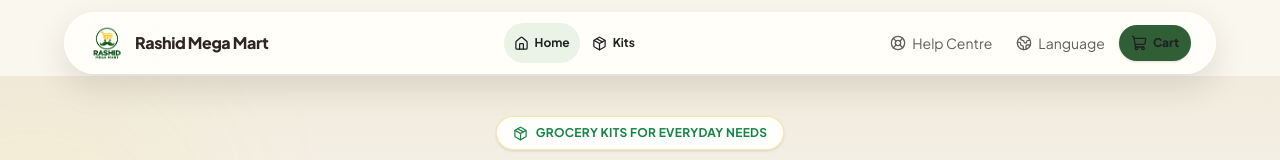
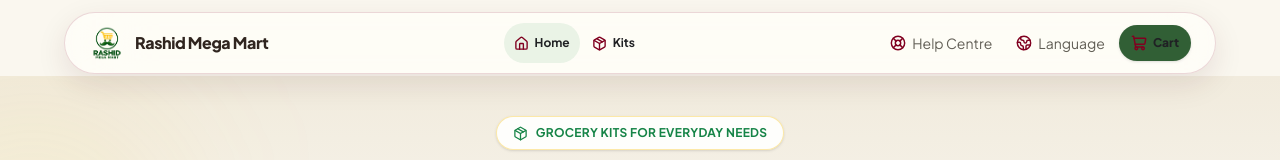
Before and after one commit to NoorTechnologies/rashidmegamartv0.1, a Next.js app: page / in a window 1280 px wide. Shown: the top 160 px of the page. Built offline with nearby package versions, Linux system fonts and the light colour scheme.

Commit message:
Refine navigation icons and translucent surfaces

```diff
--- a/src/components/BottomNav.tsx
+++ b/src/components/BottomNav.tsx
@@ -175,7 +175,7 @@ export default function BottomNav() {
       <header className="pointer-events-none fixed inset-x-0 top-3 z-50 hidden px-4 lg:block">
         <nav
           aria-label="Main navigation"
-          className="pointer-events-auto mx-auto flex h-[62px] max-w-6xl items-center justify-between gap-2 rounded-full border border-white/80 bg-[#FFFEFA]/90 px-4 shadow-[0_12px_34px_rgba(32,20,18,0.12)] backdrop-blur-2xl backdrop-saturate-150 xl:px-6"
+          className="pointer-events-auto mx-auto flex h-[62px] max-w-6xl items-center justify-between gap-2 rounded-full border border-[#800020]/15 bg-[#FFFEFA]/68 px-4 shadow-[0_10px_30px_rgba(64,24,32,0.10)] backdrop-blur-2xl backdrop-saturate-150 xl:px-6"
         >
           <Link href="/" aria-label="Rashid Mega Mart home" className="flex shrink-0 items-center gap-2.5">
             <Image src="/images/logo2.png" alt="" width={42} height={42} priority className="size-9 object-contain" />
@@ -195,7 +195,7 @@ export default function BottomNav() {
                     : "text-[#625F56] hover:bg-white/70 hover:text-[#315F35]")
                 }
               >
-                <Icon size={15} />
+                <Icon size={15} strokeWidth={2.2} className="text-[#800020]" />
                 {label}
               </Link>
             ))}
@@ -213,7 +213,7 @@ export default function BottomNav() {
                   (helpOpen ? "bg-[#EAF3E6] text-[#315F35]" : "text-[#625F56] hover:bg-white/70")
                 }
               >
-                <LifeBuoy size={16} />
+                <LifeBuoy size={16} strokeWidth={2.2} className="text-[#800020]" />
                 Help Centre
               </button>
               {helpOpen && <HelpCentreMenu onClose={() => setHelpOpen(false)} />}
@@ -221,7 +221,7 @@ export default function BottomNav() {
 
             <div ref={desktopLanguageRef} className="relative">
               <button type="button" aria-expanded={languageOpen} aria-haspopup="menu" onClick={() => setLanguageOpen((value) => !value)} className={"inline-flex min-h-9 items-center gap-1.5 rounded-full px-2.5 text-[12px] font-bold transition-colors " + (languageOpen ? "bg-[#EAF3E6] text-[#315F35]" : "text-[#625F56] hover:bg-white/70")}>
-                <Globe2 size={16} /> Language
+                <Globe2 size={16} strokeWidth={2.2} className="text-[#800020]" /> Language
               </button>
               {languageOpen && <LanguageMenu language={language} setLanguage={setLanguage} onClose={() => setLanguageOpen(false)} />}
             </div>
@@ -231,7 +231,7 @@ export default function BottomNav() {
               aria-label={`Open cart, ${totalItems} items`}
               className="relative inline-flex min-h-9 items-center gap-1.5 rounded-full bg-[#315F35] px-3 text-[12px] font-extrabold text-white shadow-sm transition hover:bg-[#254B29]"
             >
-              <ShoppingCart size={16} />
+              <ShoppingCart size={16} strokeWidth={2.2} className="text-[#800020]" />
               Cart
               {totalItems > 0 && (
                 <span className="flex min-w-5 items-center justify-center rounded-full bg-[#F2D27B] px-1.5 py-0.5 text-[10px] font-black text-[#443719]">
@@ -248,7 +248,7 @@ export default function BottomNav() {
         aria-label="Main navigation"
         className="fixed inset-x-0 bottom-0 z-50 mx-auto w-full max-w-[560px] px-2 pb-[calc(6px+env(safe-area-inset-bottom))] lg:hidden"
       >
-        <div className="relative grid h-[66px] grid-cols-[minmax(0,1fr)_minmax(0,1fr)_minmax(0,1fr)_88px_minmax(0,1fr)] items-center rounded-[24px] border border-white/80 bg-white/75 px-1.5 shadow-[0_12px_34px_rgba(35,48,32,0.13),inset_0_1px_0_rgba(255,255,255,0.98)] backdrop-blur-2xl backdrop-saturate-150">
+        <div className="relative grid h-[66px] grid-cols-[minmax(0,1fr)_minmax(0,1fr)_minmax(0,1fr)_88px_minmax(0,1fr)] items-center rounded-[24px] border border-[#800020]/15 bg-white/58 px-1.5 shadow-[0_9px_26px_rgba(64,24,32,0.10),inset_0_1px_0_rgba(255,255,255,0.82)] backdrop-blur-2xl backdrop-saturate-150">
           {navItems.map(({ label, href, icon: Icon }) => (
             <Link
               key={href}
@@ -260,7 +260,7 @@ export default function BottomNav() {
               }
             >
               <span className={"flex size-6 items-center justify-center rounded-full " + (isActive(href) ? "bg-[#E7F0E2]" : "")}>
-                <Icon size={16} />
+                <Icon size={16} strokeWidth={2.2} className="text-[#800020]" />
               </span>
               <span className={"text-[8px] leading-none " + (isActive(href) ? "font-extrabold" : "font-medium")}>
                 {label}
@@ -280,7 +280,7 @@ export default function BottomNav() {
             <span
               className="relative flex size-9 items-center justify-center rounded-full bg-[#315F35] text-white shadow-md shadow-[#315F35]/20"
             >
-              <ShoppingCart size={20} strokeWidth={isActive("/cart") ? 2.5 : 2} />
+              <ShoppingCart size={20} strokeWidth={2.2} />
               {totalItems > 0 && (
                 <span className="absolute -right-1 -top-1 flex h-[17px] min-w-[17px] items-center justify-center rounded-full border-2 border-[#FFFEFA] bg-[#E4BD59] px-1 text-[8px] font-black text-[#493B1C]">
                   {totalItems > 99 ? "99+" : totalItems}
@@ -292,7 +292,7 @@ export default function BottomNav() {
 
           <div ref={mobileLanguageRef} data-no-translate className="relative mx-auto flex h-12 w-full min-w-0 items-center justify-center">
             <button type="button" aria-label="Choose language" aria-expanded={languageOpen} aria-haspopup="menu" onClick={() => setLanguageOpen((value) => !value)} className={"flex h-12 w-full min-w-0 flex-col items-center justify-center gap-0.5 rounded-2xl transition active:scale-95 " + (languageOpen ? "text-[#315F35]" : "text-[#625F56]")}>
-              <span className={"flex size-6 items-center justify-center rounded-full " + (languageOpen ? "bg-[#E7F0E2]" : "")}><Globe2 size={17} /></span>
+              <span className={"flex size-6 items-center justify-center rounded-full " + (languageOpen ? "bg-[#E7F0E2]" : "")}><Globe2 size={17} strokeWidth={2.2} className="text-[#800020]" /></span>
               <span className="text-[8px] font-semibold leading-none">Language</span>
             </button>
             {languageOpen && <LanguageMenu mobile language={language} setLanguage={setLanguage} onClose={() => setLanguageOpen(false)} />}
@@ -311,7 +311,7 @@ export default function BottomNav() {
               }
             >
               <span className={"flex size-6 items-center justify-center rounded-full " + (helpOpen ? "bg-[#E7F0E2]" : "")}>
-                {helpOpen ? <X size={17} /> : <LifeBuoy size={17} />}
+                {helpOpen ? <X size={17} strokeWidth={2.2} className="text-[#800020]" /> : <LifeBuoy size={17} strokeWidth={2.2} className="text-[#800020]" />}
               </span>
               <span className="text-[8px] font-semibold leading-none">Help</span>
             </button>
```
